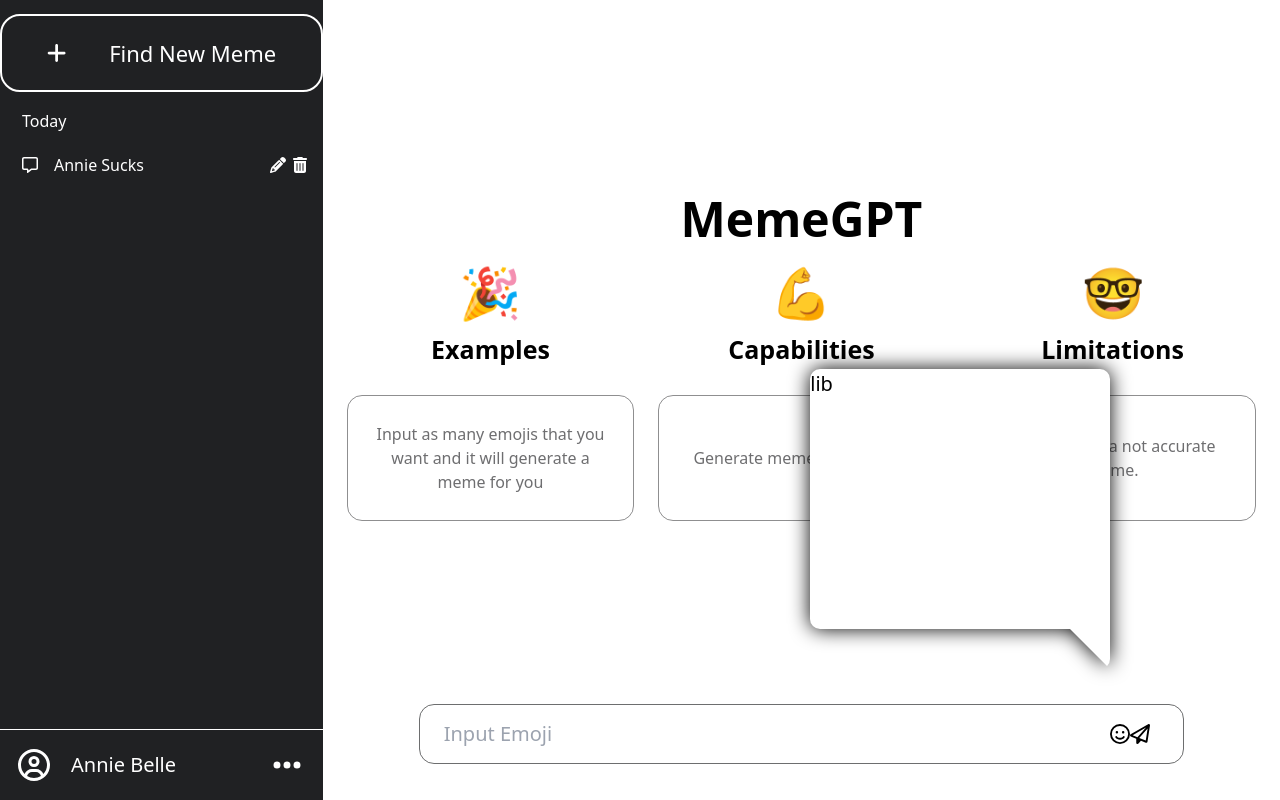
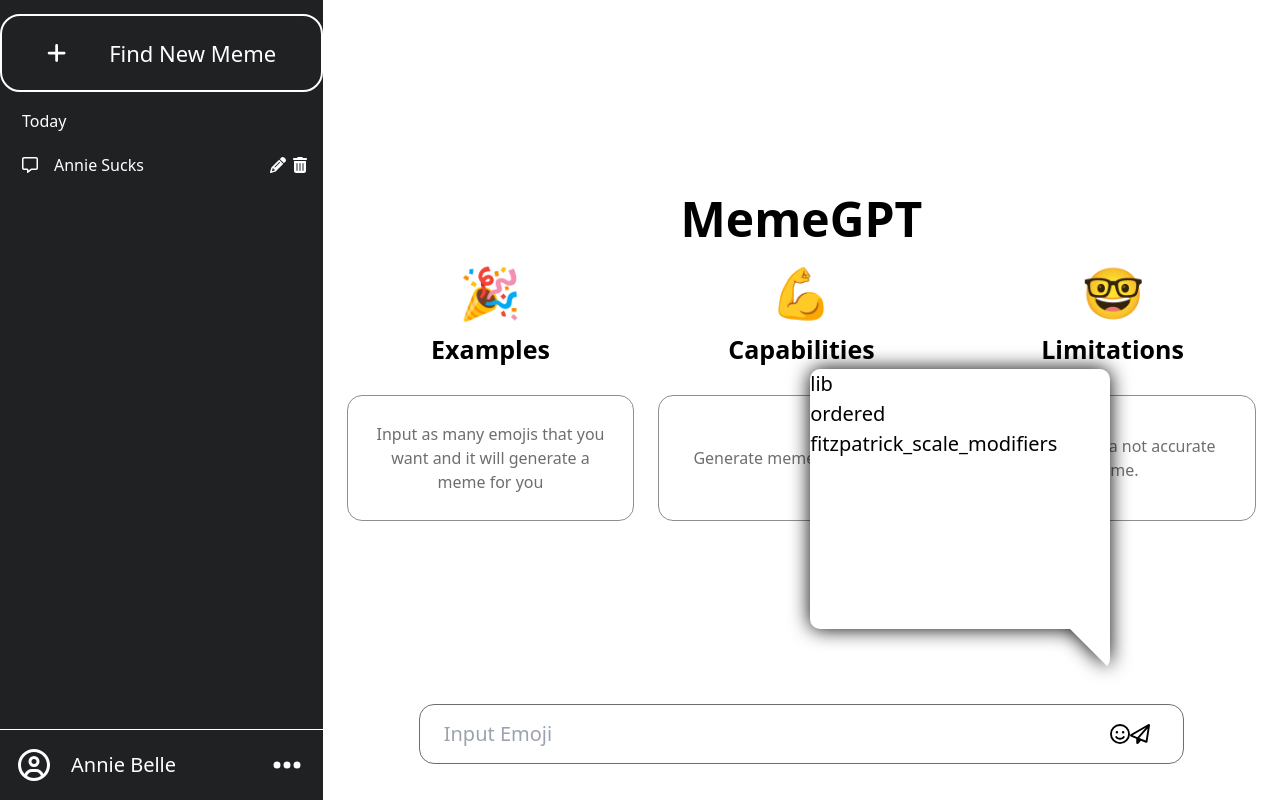
Before and after one commit to antran1245/memegpt, a Next.js app: page / in a window 1280 px wide. Built offline with nearby package versions, Linux system fonts and the light colour scheme.

Commit message:
display the whole emoji list

```diff
--- a/src/components/InputEmoji.tsx
+++ b/src/components/InputEmoji.tsx
@@ -8,7 +8,7 @@
 }
 
 export default function InputEmoji( { onInput } : InputEmojiProps ) {
-    const [emoji, setEmoji] = useState<string[] | null>(null)
+    const [emoji, setEmoji] = useState<string[]>([])
     useEffect(() => {
         fetch('/api/emojiDataset')
         .then(resp => resp.json())
@@ -17,12 +17,17 @@
         })
         .catch(err => console.log(err))
     }, [])
+
     return(
         <div className={styles.inputBox}>
             <input type="text" placeholder="Input Emoji"/>
             <div className={styles.iconBox}>
                 <div className={styles.popupIconBox}>
-                    <div className={styles.popupIcon}>{emoji? emoji[0] : ""}</div>
+                    <div className={styles.popupIcon}>
+                        {emoji.map((item : string, index: number) => {
+                            return <span key={index}>{item}</span>
+                        })}
+                    </div>
                     <div className={styles.popupTriangle}></div>
                 </div>
                 <FontAwesomeIcon icon={faFaceSmile} />
--- a/src/styles/intro.module.css
+++ b/src/styles/intro.module.css
@@ -60,6 +60,13 @@
     border-top-right-radius: 10px;
     height: 90%;
     width: 100%;
+    display: flex;
+    flex-direction: column;
+    flex-wrap: wrap;
+    overflow-x: scroll;
+}
+.popupIcon span {
+    cursor: pointer;
 }
 .popupTriangle {
     border-width: 0 40px 40px 0;
```
